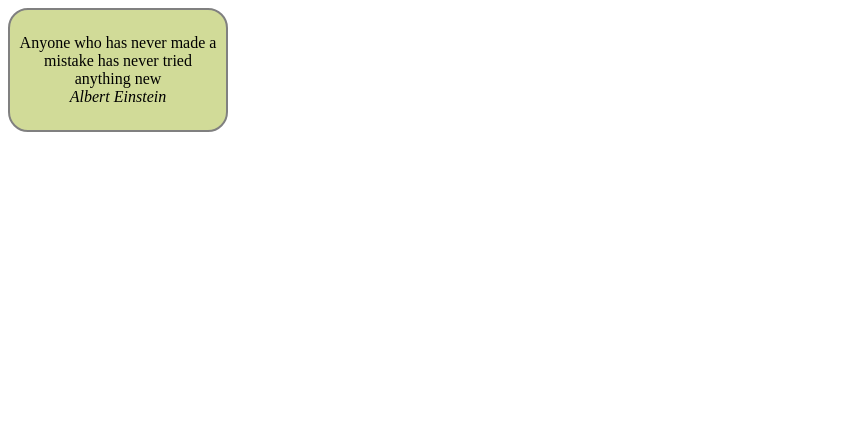
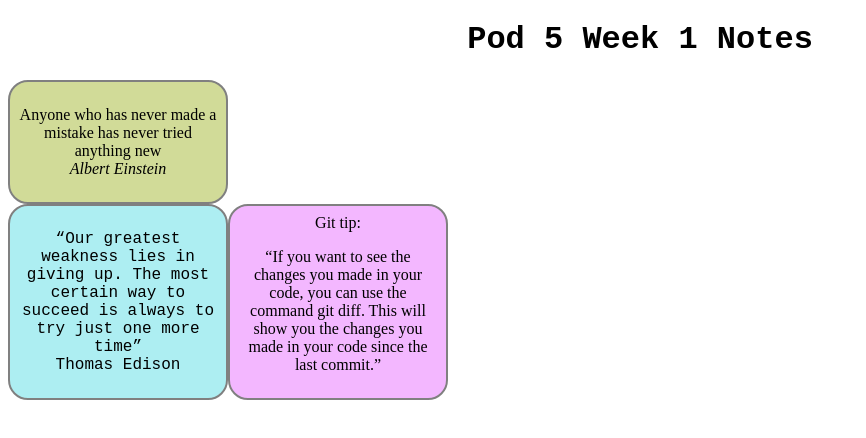
Before and after one commit to MartinSWDev/pod-5-week-1-notes, a plain HTML site: page index.html in a window 1280 px wide. Shown: the whole page, without its empty margins (0-866 px from the left). Drawn offline with Linux system fonts and the light colour scheme.

Commit message:
changes made by Moska

```diff
--- a/css/style.css
+++ b/css/style.css
@@ -1,3 +1,12 @@
+/* edited by Moska */
+h1 {
+    font-family: 'Courier New', Courier, monospace;
+    font-size: 2rem;
+    text-align: center;
+    color: rgb(0, 0, 0);
+    text-shadow: 2px 2px 2px rgb(255, 255, 255);
+}
+
 .edited-by-SzilviaHorvath {
     background-color: rgb(209, 219, 152);
     border: 2px solid gray;
@@ -9,3 +18,25 @@
 .edited-by-SzilviaHorvath > p > span {
     font-style: italic;
 }
+.edited-by-Moska {
+    background-color: rgb(173, 238, 242);
+    border: 2px solid gray;
+    border-radius: 20px;
+    width: 200px;
+    text-align: center;
+    padding: .5rem;
+    float: left;
+    text-align: center;
+    font-family: 'Courier New', Courier, monospace;
+}
+.git-tip {
+    background-color: rgb(243, 183, 255);
+    border: 2px solid gray;
+    border-radius: 20px;
+    width: 200px;
+    text-align: center;
+    padding: .5rem;
+    text-align: center;
+    font-family: 'times new roman', times, serif;
+    float: left;
+}
--- a/index.html
+++ b/index.html
@@ -7,9 +7,19 @@
     <title>Document</title>
 </head>
 <body>
+        <!-- h1 added by Moska -->
+   <h1>Pod 5 Week 1 Notes</h1>
+
     <section class="edited-by-SzilviaHorvath">
         <p>Anyone who has never made a mistake has never tried anything new <br><span>Albert Einstein</span></p>
     </section>
 
+    <section class="edited-by-Moska">
+        <p>“Our greatest weakness lies in giving up. The most certain way to succeed is always to try just one more time” <br><span>Thomas Edison</span></p>
+    </section>
+    <section class="git-tip"> Git tip:
+        <p>“If you want to see the changes you made in your code, you can use the command git diff. This will show you the changes you made in your code since the last commit.”
+        </p>
+    </section>
 </body>
 </html>
```
Also changed, not shown: 1 other file.
